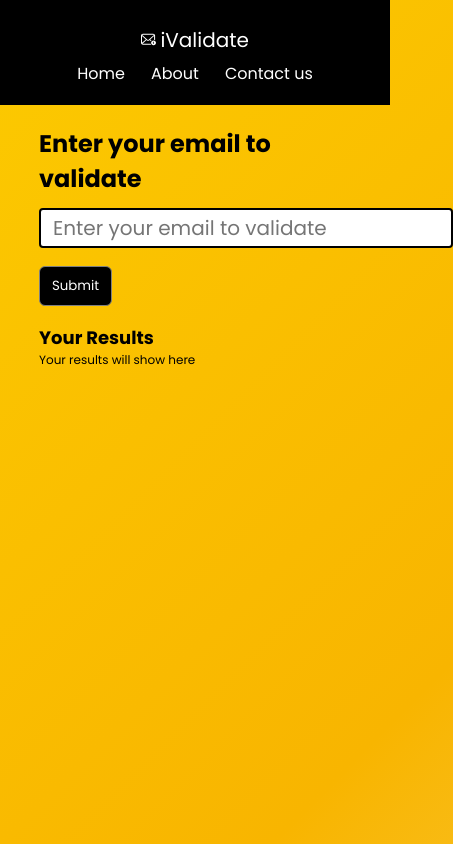
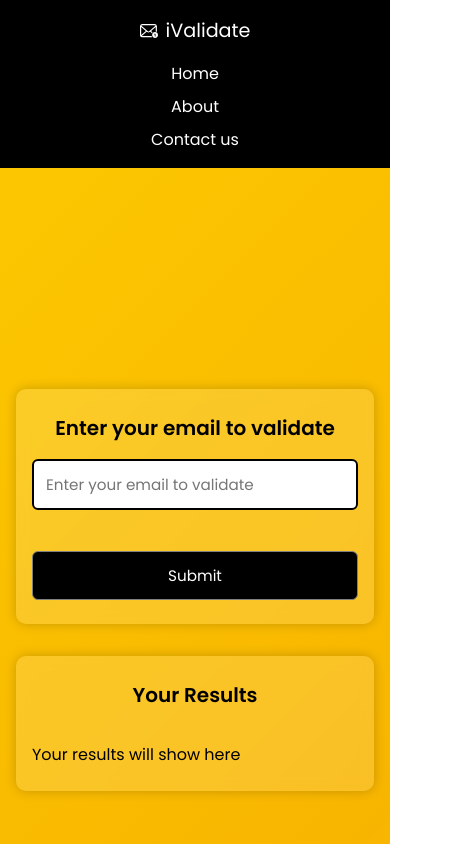
Before and after one commit to rajesh23092023/Email-validator, a plain HTML site: page index.html in a window 390 px wide. Shown: the top 844 px of the page, 453 px wide, since content can reach past the window. Drawn offline with Linux system fonts and the light colour scheme.

Commit message:
Update style.css

```diff
--- a/style.css
+++ b/style.css
@@ -1,20 +1,18 @@
-@import url('https://fonts.googleapis.com/css2?family=Noto+Sans+Devanagari:wght@100..900&family=Poppins:ital,wght@0,100;0,200;0,300;0,400;0,500;0,600;0,700;0,800;0,900;1,100;1,200;1,300;1,400;1,500;1,600;1,700;1,800;1,900&family=Roboto+Condensed:ital,wght@0,100..900;1,100..900&display=swap');
+@import url('https://fonts.googleapis.com/css2?family=Noto+Sans+Devanagari:wght@100..900&family=Poppins:wght@300;400;500;600&display=swap');
 
 * {
-    /* background-color: red; */
+    margin: 0;
     padding: 0;
-    margin: 0;
-    font-family: 'Noto Sans', sans-serif;
-    font-family: 'poppins', sans-serif;
+    box-sizing: border-box;
+    font-family: 'Poppins', sans-serif;
 }
 
 body {
-  margin: 0;
-  padding: 0;
     height: 100%;
     background: linear-gradient(-45deg, #fceabb, #f8b500, #ffd700, #e6c200);
     background-size: 400% 400%;
     animation: gradientFlow 15s ease infinite;
+    color: #000;
 }
 
 @keyframes gradientFlow {
@@ -23,115 +21,147 @@ body {
     100% { background-position: 0% 50%; }
 }
 
+/* Navbar */
 nav {
     display: flex;
+    flex-wrap: wrap;
+    justify-content: space-between;
     align-items: center;
-    justify-content: space-between;
-    background-color: black;
+    background-color: #000;
     color: white;
-    padding: 19px;
-}
-
-ul {
-    display: flex;
-}
-
-ul li {
-    list-style: none;
-    padding: 0 13px;
-    /* font-size: 13px; */
-}
-
-ul li a {
-    color: white;
-    text-decoration: none;
-}
-
-ul>li>a:hover {
-    color: gray;
-}
-
-main {
-    min-height: 100vh;
-    /* padding: 2px; */
+    padding: 1rem 2rem;
 }
 
 .logo {
-    padding: 6px 0;
-}
-
-.logo span {
-    padding: 6px 0;
-    font-size: 20px;
+    display: flex;
+    align-items: center;
+    gap: 0.5rem;
+    font-size: 1.2rem;
 }
 
 .logo img {
-    width: 15px;
+    width: 20px;
     filter: invert(1);
 }
 
-.container {
-    /* background-color: aqua; */
-    max-width: 80vw;
-    margin: auto;
-    padding: 9px 15px;
+nav ul {
+    display: flex;
+    list-style: none;
+    gap: 1rem;
+    flex-wrap: wrap;
 }
 
-.container h1 {
-    padding: 12px 0;
+nav ul li a {
+    text-decoration: none;
+    color: white;
+    transition: color 0.3s;
+}
+
+nav ul li a:hover {
+    color: #ccc;
+}
+
+/* Main section */
+main {
+    padding: 2rem 1rem;
+    min-height: 100vh;
+    display: flex;
+    flex-direction: column;
+    gap: 2rem;
+    align-items: center;
+    justify-content: center;
+}
+
+.container {
+    background: rgba(255, 255, 255, 0.15);
+    backdrop-filter: blur(6px);
+    padding: 2rem;
+    border-radius: 10px;
+    width: 100%;
+    max-width: 500px;
+    box-shadow: 0 0 12px rgba(0, 0, 0, 0.2);
+}
+
+.container h1,
+.container h2 {
+    text-align: center;
+    margin-bottom: 1rem;
+    font-size: 1.5rem;
 }
 
 input[type='text'] {
-    min-width: 350px;
-    padding: 3px 12px;
+    width: 100%;
+    padding: 0.75rem;
+    font-size: 1rem;
     border: 2px solid black;
-    border-radius: 4px;
-    font-size: 20px;
+    border-radius: 6px;
+    margin-bottom: 1rem;
 }
 
 .btn {
+    width: 100%;
     background: black;
     color: white;
-    padding: 9px 12px;
+    padding: 0.75rem;
     border: 1px solid gray;
     border-radius: 6px;
+    font-size: 1rem;
     cursor: pointer;
+    transition: background 0.3s;
 }
 
-#resultCont div::first-letter{
+.btn:hover {
+    background-color: #222;
+}
+
+#resultCont {
+    padding-top: 1rem;
+}
+
+#resultCont div::first-letter {
     text-transform: uppercase;
 }
 
+/* Footer */
 footer {
-    font-size: 12px;
-    background-color: black;
-    color: white;
-    display: flex;
-    padding: 12px;
-    justify-content: center;
-    align-items: center;
+    text-align: center;
+    font-size: 0.875rem;
+    background-color: #000;
+    color: #fff;
+    padding: 1rem;
 }
 
+/* Responsive Design */
+@media (max-width: 600px) {
+    nav {
+        flex-direction: column;
+        align-items: center;
+        text-align: center;
+        padding: 1rem;
+    }
 
-@media only screen and (max-width: 600px) {
-    body {
-        /* background-color: aqua; */
+    nav ul {
+        flex-direction: column;
+        align-items: center;
+        gap: 0.5rem;
+        margin-top: 1rem;
+    }
+
+    .logo img {
+        width: 18px;
     }
 
     .container {
-        font-size: 12px;
+        padding: 1.5rem 1rem;
     }
 
-    nav {
-        flex-direction: column;
+    input[type='text'],
+    .btn {
+        font-size: 0.95rem;
     }
 
-    .logo {
-        padding: 6px 0;
-    }
-
-    .logo img {
-        width: 15px;
-        filter: invert(1);
+    .container h1,
+    .container h2 {
+        font-size: 1.25rem;
     }
 }
```
Lines whose indentation alone changed are shown as unchanged.
